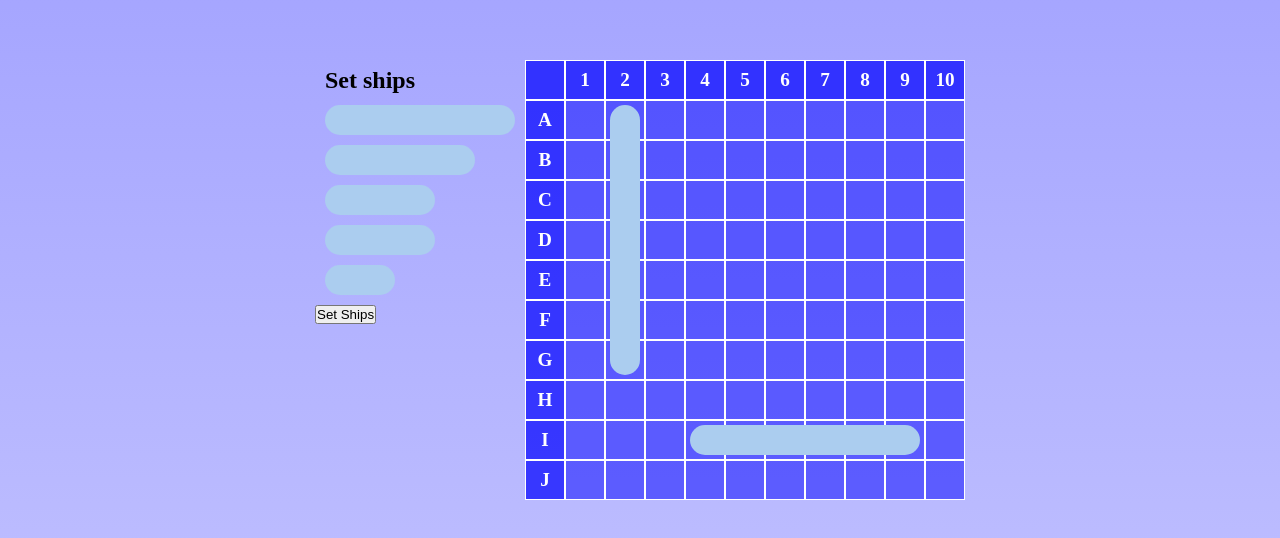
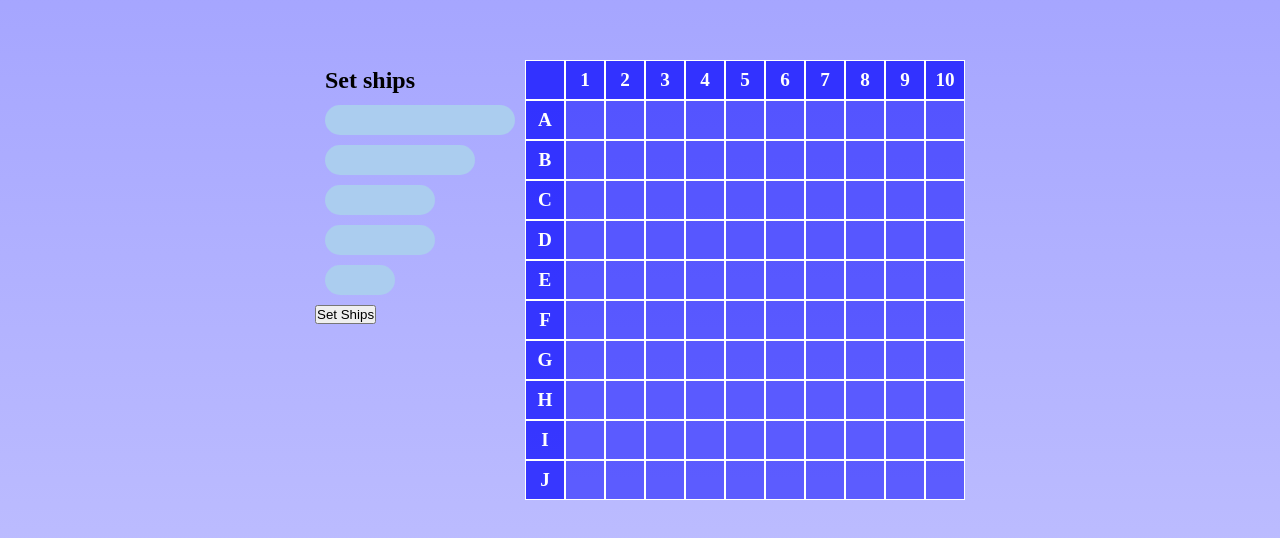
Before and after one commit to wojtek960506/battleship-game, a React (Vite) app: page / in a window 1280 px wide. Shown: the part 120-658 px from the top of the page. Built offline with nearby package versions, Linux system fonts and the light colour scheme.

Commit message:
ad (un)choosing ship to set

```diff
--- a/src/components/Ship/Ship.tsx
+++ b/src/components/Ship/Ship.tsx
@@ -1,6 +1,8 @@
-import React from "react";
+// import React, { MouseEvent } from "react";
 import { ShipDirection, ShipType } from "../../types/ShipTypes";
 import './Ship.css'
+import { useGame } from "../../contexts/GameProvider";
+import { GameState } from "../../types/GameTypes";
 
 type ShipProps = {
   ship: ShipType
@@ -8,14 +10,33 @@ type ShipProps = {
 
 export const Ship = ({ ship }: ShipProps) => {
   const { id, startingPosition, length, direction, isSet } = ship;
+  const { chosenShip, chooseShip, gameState, handleSetGameState } = useGame();
+
 
 
   const getStyles = (num: number) => {
     return { [direction === ShipDirection.HORIZONTAL ? 'width' : 'height']: `${num * 40 - 2 * 5}px` }
   }
 
+  const handleShipClick = () => {
+    if (gameState === GameState.SETTING_SHIPS_NO_CHOSEN) {
+      chooseShip(ship.id)
+      handleSetGameState(GameState.SETTING_SHIPS_ONE_CHOSEN)
+    } else {
+      if (chosenShip !== ship.id) {
+        // choosing ship while other was chosen
+        chooseShip(ship.id)
+      } else {
+        chooseShip(undefined)
+        handleSetGameState(GameState.SETTING_SHIPS_NO_CHOSEN)
+      }
+    }
+
+
+
+  }
 
   return (
-    <div className="ship" style={getStyles(length)} />
+    <div onClick={handleShipClick} className="ship" style={getStyles(length)} />
   )
 }
--- a/src/contexts/BoardProvider.tsx
+++ b/src/contexts/BoardProvider.tsx
@@ -28,41 +28,38 @@ const initialBoard = () => {
     const boardRow = []
 
     for (let j = 0; j < DEFAULT_BOARD_LENGTH ; j++) {
-      if (j == 1 && i == 0) {
-        boardRow.push(BoardElement.TMP_TOP)
-        continue
-      }
-      if (j == 1 && i == 6) {
-        boardRow.push(BoardElement.TMP_BOTTOM)
-        continue
-      }
-      if (j == 1 && i >= 1 && i <= 5) {
-        boardRow.push(BoardElement.SHIP_VERTICAL)
-        continue
-      }
+      // if (j == 1 && i == 0) {
+      //   boardRow.push(BoardElement.TMP_TOP)
+      //   continue
+      // }
+      // if (j == 1 && i == 6) {
+      //   boardRow.push(BoardElement.TMP_BOTTOM)
+      //   continue
+      // }
+      // if (j == 1 && i >= 1 && i <= 5) {
+      //   boardRow.push(BoardElement.SHIP_VERTICAL)
+      //   continue
+      // }
 
 
-      if (i == 8 && j == 3) {
-        boardRow.push(BoardElement.TMP_LEFT)
-        continue
-      }
-      if (i == 8 && j == 8) {
-        boardRow.push(BoardElement.TMP_RIGHT)
-        continue
-      }
-      if (i == 8 && j >= 4 && j <= 7) {
-        boardRow.push(BoardElement.SHIP_HORIZONTAL)
-        continue
-      }
+      // if (i == 8 && j == 3) {
+      //   boardRow.push(BoardElement.TMP_LEFT)
+      //   continue
+      // }
+      // if (i == 8 && j == 8) {
+      //   boardRow.push(BoardElement.TMP_RIGHT)
+      //   continue
+      // }
+      // if (i == 8 && j >= 4 && j <= 7) {
+      //   boardRow.push(BoardElement.SHIP_HORIZONTAL)
+      //   continue
+      // }
 
       boardRow.push(BoardElement.EMPTY)
     }
     tmpBoard.push(boardRow);
   }
-  console.log(tmpBoard)
-
   return tmpBoard;
-
 }
 
 export const BoardProvider = ({ children }: BoardProviderProps) => {
--- a/src/contexts/GameProvider.tsx
+++ b/src/contexts/GameProvider.tsx
@@ -5,6 +5,8 @@ import { GameState } from "../types/GameTypes";
 type GameContextType = {
   gameState: GameState,
   handleSetGameState: (gameState: GameState) => void,
+  chosenShip?: number,
+  chooseShip: (chosenShip: number | undefined) => void,
 }
 
 type GameProviderProps = {
@@ -19,14 +21,21 @@ export const useGame = () => {
 
 export const GameProvider = ({ children }: GameProviderProps) => {
   const [gameState, setGameState] = useState(GameState.SETTING_SHIPS_NO_CHOSEN)
+  const [chosenShip, setChosenShip] = useState<number | undefined>(undefined)
 
   const handleSetGameState = (gameState: GameState) => {
     setGameState(gameState)
   }
 
+  const chooseShip = (chosenShip: number | undefined) => {
+    setChosenShip(chosenShip)
+  }
+
   const value: GameContextType = {
     gameState,
-    handleSetGameState
+    handleSetGameState,
+    chosenShip,
+    chooseShip,
   }
 
   return (
--- a/src/contexts/ShipsProvider.tsx
+++ b/src/contexts/ShipsProvider.tsx
@@ -46,8 +46,6 @@ export const ShipsProvider = ({ children }: ShipsProviderProps) => {
     areAllShipsSet
   }
 
-  console.log(ships);
-
   return (
     <ShipsContext.Provider value={value}>{children}</ShipsContext.Provider>
   )
--- a/src/main.tsx
+++ b/src/main.tsx
@@ -3,14 +3,16 @@ import { createRoot } from 'react-dom/client'
 import App from './App.tsx'
 import { BoardProvider } from './contexts/BoardProvider.tsx'
 import { ShipsProvider } from './contexts/ShipsProvider.tsx'
+import { GameProvider } from './contexts/GameProvider.tsx'
 
 createRoot(document.getElementById('root')!).render(
   <StrictMode>
-    <BoardProvider>
-      <ShipsProvider>
-        <App />
-      </ShipsProvider>
-    </BoardProvider>
-
+    <GameProvider>
+      <BoardProvider>
+        <ShipsProvider>
+          <App />
+        </ShipsProvider>
+      </BoardProvider>
+    </GameProvider>
   </StrictMode>,
 )
```
